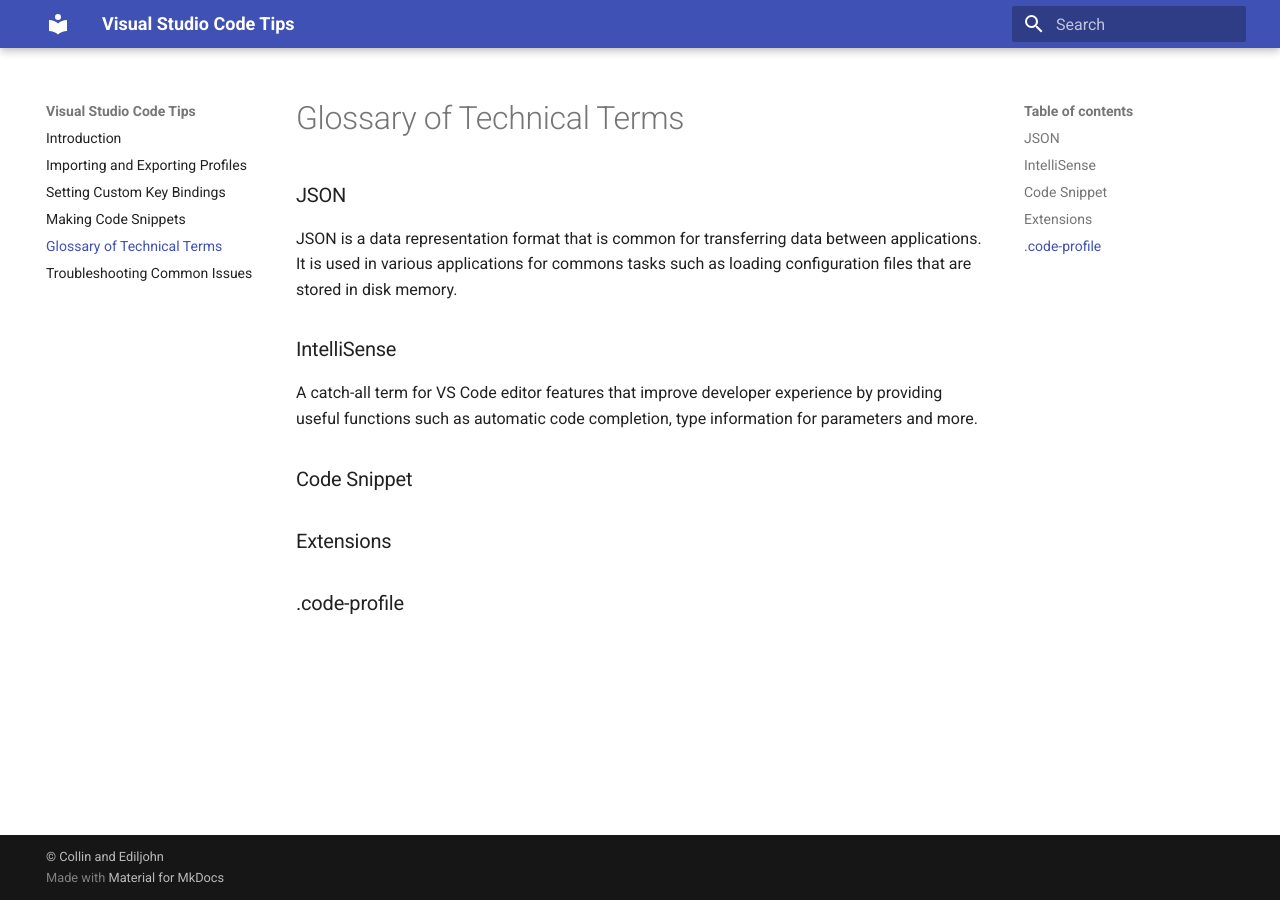
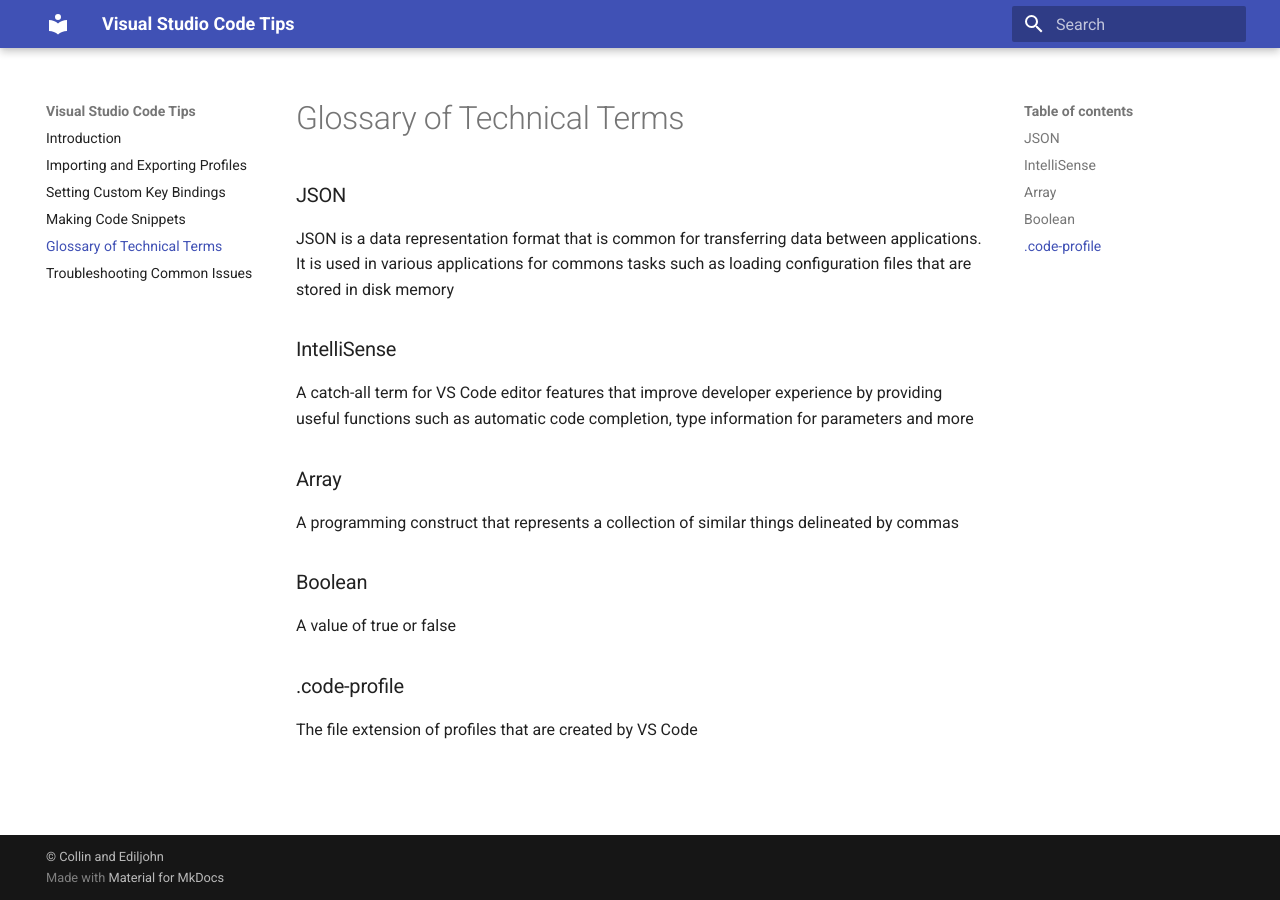
Before and after one commit to cc-dev-65535/mkdocs, an MkDocs documentation site: the page built from docs/glossary.md, in a window 1280 px wide. Built offline with MkDocs 1.6.1 and Material for MkDocs 9.7.7, drawn with Linux system fonts in a browser that asks for light colours.

Commit message:
Change glossary

```diff
--- a/docs/glossary.md
+++ b/docs/glossary.md
@@ -3,14 +3,16 @@
 ---
 
 ### JSON
-JSON is a data representation format that is common for transferring data between applications. It is used in various applications for commons tasks such as loading configuration files that are stored in disk memory.
+JSON is a data representation format that is common for transferring data between applications. It is used in various applications for commons tasks such as loading configuration files that are stored in disk memory
 
 ### IntelliSense
-A catch-all term for VS Code editor features that improve developer experience by providing useful functions such as automatic code completion, type information for parameters and more.
+A catch-all term for VS Code editor features that improve developer experience by providing useful functions such as automatic code completion, type information for parameters and more
 
+### Array
+A programming construct that represents a collection of similar things delineated by commas
 
-### Code Snippet
-
-### Extensions
+### Boolean
+A value of true or false
 
 ### .code-profile
+The file extension of profiles that are created by VS Code
```
Also changed, not shown: 1 other file.
